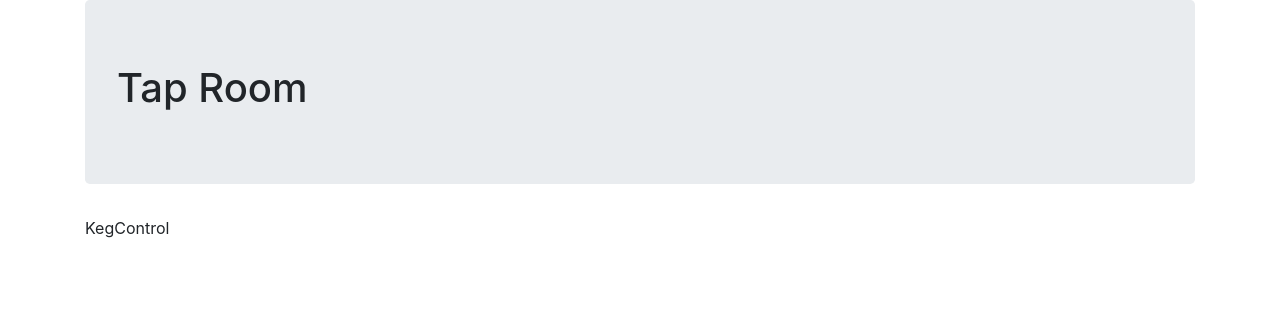
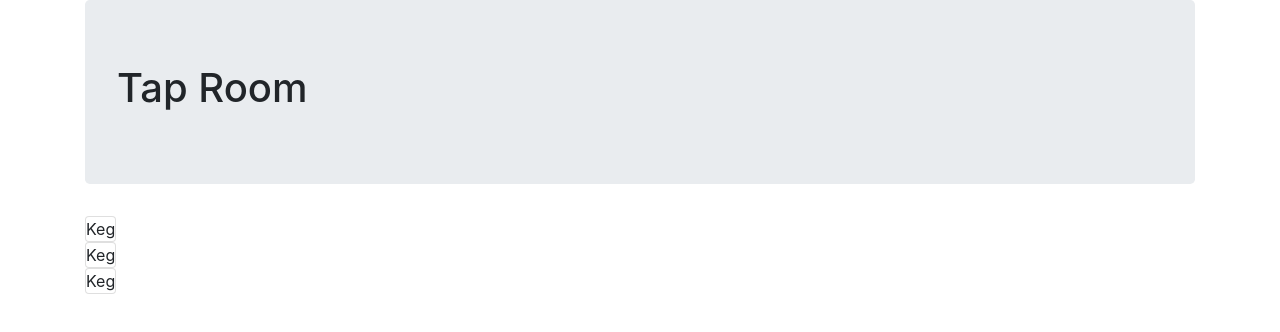
Before and after one commit to mlstroud/tap-room-redux, a React (Create React App) app: page / in a window 1280 px wide. Shown: the top 332 px of the page. Built offline with nearby package versions, Linux system fonts and the light colour scheme.

Commit message:
add conditional rendering for keglist / newkeg

```diff
--- a/src/components/KegControl.js
+++ b/src/components/KegControl.js
@@ -17,8 +17,18 @@ class KegControl extends React.Component {
   }
 
   render() {
+    let currentlyVisibleState = null;
+
+    if (this.state.formVisibleOnPage) {
+      currentlyVisibleState = <NewKegForm />
+    } else {
+      currentlyVisibleState = <KegList />
+    }
+
     return (
-      "KegControl"
+      <React.Fragment>
+        {currentlyVisibleState}
+      </React.Fragment>
     );
   }
 }
```
